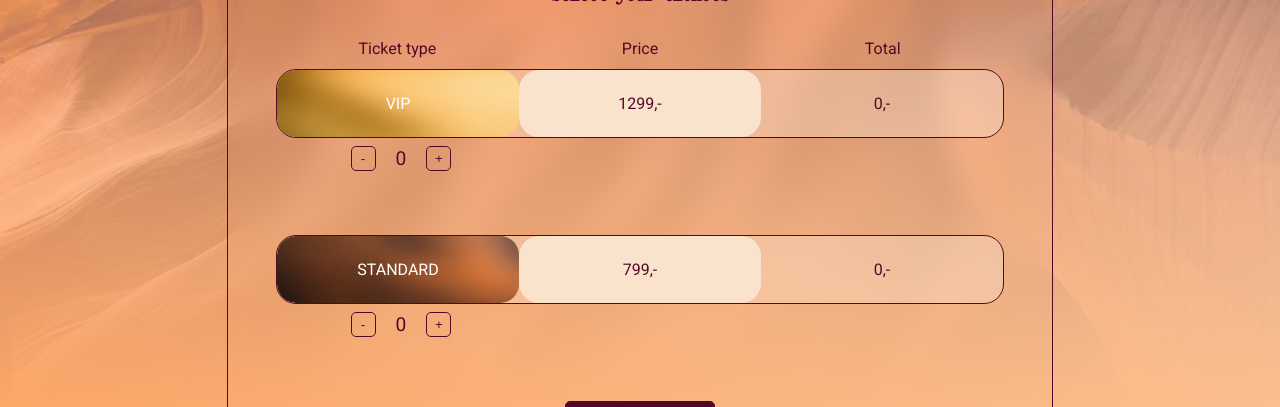
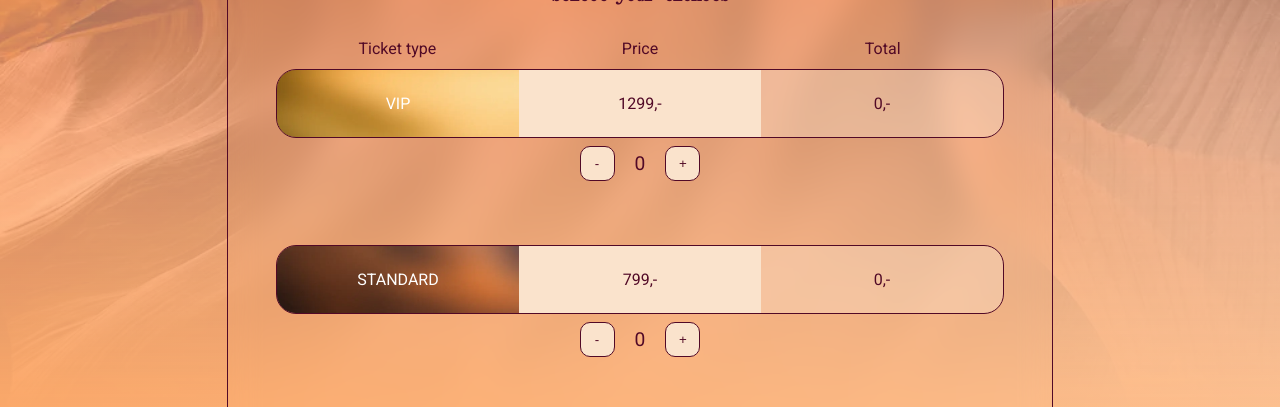
Before and after one commit to mark394e/marsmusik, a Next.js app: page /booking in a window 1280 px wide. Shown: the part 386-793 px from the top of the page. Built offline with nearby package versions, Linux system fonts and the light colour scheme; no server answers; a web font is replaced by a local one.

Commit message:
subtle styling

```diff
--- a/styles/Extras.module.scss
+++ b/styles/Extras.module.scss
@@ -26,14 +26,12 @@ section {
       background-color: #510926;
       color: white;
       padding: 1.5rem;
-      border-radius: 19px;
     }
 
     .orange {
       background-color: #fae3cc;
       color: #510926;
       padding: 1.5rem;
-      border-radius: 19px;
     }
 
     .white {
@@ -58,7 +56,6 @@ section {
   flex-direction: column;
   h3 {
     place-self: center;
-    padding-bottom: 2rem;
   }
 }
 
@@ -66,16 +63,18 @@ section {
   display: flex;
   align-items: center;
   justify-content: center;
-  max-width: 250px;
+  max-width: 740px;
   padding-top: 0.5rem;
   gap: 20px;
   span {
     font-size: 1.2rem;
   }
   .counterBtn {
-    width: 25px;
-    height: 25px;
+    width: 35px;
+    height: 35px;
     padding: 0;
+    border-radius: 10px;
+    background-color: #fae3cc;
     &:hover {
       background-color: #510926;
       color: #fae3cc;
@@ -85,10 +84,6 @@ section {
 
 @media only screen and (max-width: 850px) {
   .extrabox {
-    // border-top: 1px solid #510926;
-    // border-bottom: 1px solid #510926;
-    // border-left: none;
-    // border-right: none;
     border-radius: 0px;
     width: unset;
     .counter {
--- a/styles/PaymentForm.module.scss
+++ b/styles/PaymentForm.module.scss
@@ -1,5 +1,5 @@
 #paymentform {
-  padding: 6rem 0;
+  padding: 3rem 0;
   max-width: 800px;
   margin: 0 auto !important;
   float: none !important;
--- a/styles/Tickettype.module.scss
+++ b/styles/Tickettype.module.scss
@@ -7,16 +7,18 @@ section {
       display: flex;
       align-items: center;
       justify-content: center;
-      max-width: 250px;
+      max-width: 740px;
       padding-top: 0.5rem;
       gap: 20px;
       span {
         font-size: 1.2rem;
       }
       .counterBtn {
-        width: 25px;
-        height: 25px;
-        padding: 0;
+        width: 35px;
+        height: 35px;
+        padding: 0rem;
+        background-color: #fae3cc;
+        border-radius: 10px;
         &:hover {
           background-color: #510926;
           color: #fae3cc;
@@ -46,10 +48,9 @@ section {
       background-position: center;
       background-repeat: no-repeat;
       background-size: cover;
-      // background-color: #510926;
+      background-color: #510926;
       color: white;
       padding: 1.5rem;
-      border-radius: 19px;
     }
 
     .cobber {
@@ -57,17 +58,15 @@ section {
       background-position: center;
       background-repeat: no-repeat;
       background-size: cover;
-      // background-color: #510926;
+      background-color: #510926;
       color: white;
       padding: 1.5rem;
-      border-radius: 19px;
     }
 
     .orange {
       background-color: #fae3cc;
       color: #510926;
       padding: 1.5rem;
-      border-radius: 20px;
     }
 
     .white {
```
